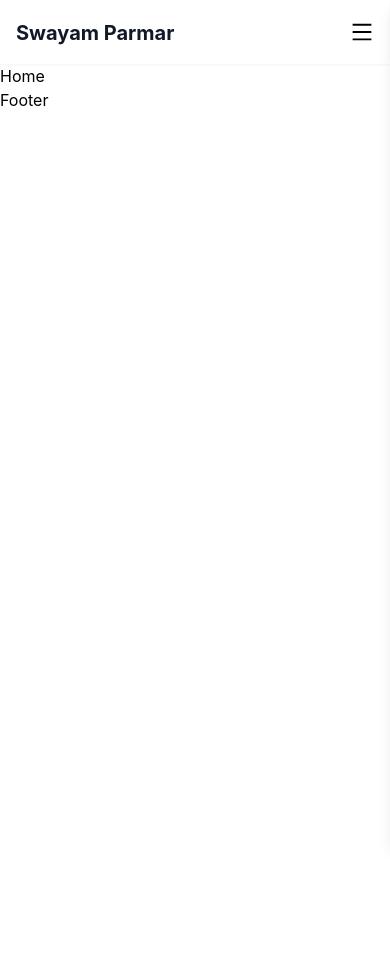
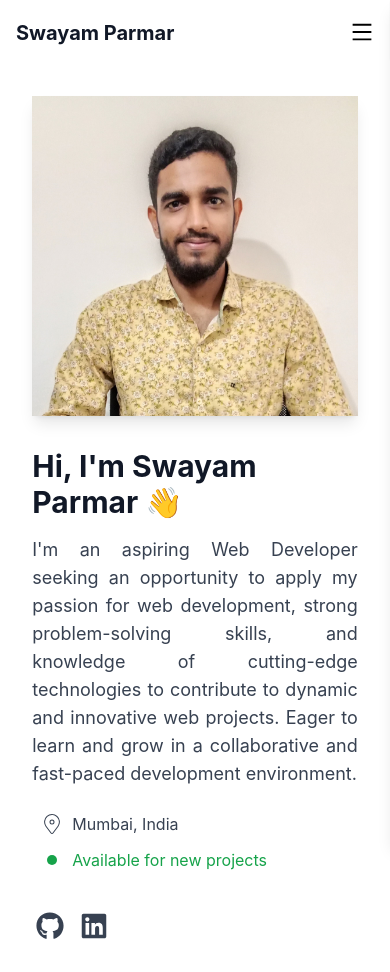
Before and after one commit to SwayamParmar/swayam-reactdev, a React (Create React App) app: page / in a window 390 px wide. Before the commit the page ends 844 px from the top, so only its background shows below. Built offline with nearby package versions, Linux system fonts and the light colour scheme.

Commit message:
implemented hero section with dark mode and mobile devices

```diff
--- a/src/components/Footer.js
+++ b/src/components/Footer.js
@@ -2,7 +2,7 @@ import React from 'react'
 
 const Footer = () => {
   return (
-    <div>Footer</div>
+    <div></div>
   )
 }
 
--- a/src/components/Header.js
+++ b/src/components/Header.js
@@ -2,7 +2,6 @@ import React, { useState } from 'react'
 import { FaMoon } from "react-icons/fa";
 import { FiSun } from "react-icons/fi";
 import useMediaQuery from '../mediaQuery/useMediaQuery';
-// import "../styles/header.css";
 import MobileHeader from '../mobileComponents/MobileHeader';
 import { NavLink } from 'react-router-dom';
 
@@ -22,7 +21,7 @@ const Header = () => {
     const WebHeader = () => {
         return (
             <div className={`text-center ${darkMode ? 'dark' : ''}`}>
-                <header className="bg-white dark:bg-gray-900 flex items-center justify-between p-4 shadow-md transition-colors duration-300">
+                <header className="bg-white dark:bg-gray-900 flex items-center justify-between p-4 transition-colors duration-300">
                     <div className="w-11/12 mx-auto flex items-center justify-between transition-colors duration-300">
                         <div className="transition-colors duration-300">
                             <NavLink to="/" className="no-underline">
--- /dev/null
+++ b/src/components/HeroSection.js
@@ -0,0 +1,58 @@
+import React from 'react';
+import { CiLocationOn } from "react-icons/ci";
+import { GoDotFill } from "react-icons/go";
+import { FaGithub } from "react-icons/fa";
+import { FaLinkedin } from "react-icons/fa6";
+import useMediaQuery from '../mediaQuery/useMediaQuery';
+
+
+const HeroSection = () => {
+    const isMobile = useMediaQuery(800);
+
+    return (
+        <section className='bg-white dark:bg-gray-900 transition-colors duration-300'>
+            <div className="bg-white dark:bg-gray-900 w-11/12 mx-auto px-4 py-8 sm:py-16 lg:py-24 transition-colors duration-300">
+                <div className={`flex ${isMobile ? 'flex-col-reverse' : 'flex'} lg:flex-row items-center justify-between lg:space-x-8 transition-colors duration-300`}>
+                    <div className="w-full sm:w-1/1 mt-8 lg:mt-0 transition-colors duration-300">
+                        <h1 className="text-3xl sm:text-5xl lg:text-6xl font-bold text-gray-900 dark:text-white mb-4 transition-colors duration-300">
+                            Hi, I'm Swayam Parmar <span role="img" aria-label="wave">👋</span>
+                        </h1>
+                        <p className="text-lg sm:text-xl lg:text-base text-gray-700 dark:text-gray-300 mb-6 text-justify transition-colors duration-300">
+                            I'm an aspiring Web Developer seeking an opportunity to apply my passion for web development,
+                            strong problem-solving skills, and knowledge of cutting-edge technologies to contribute to dynamic
+                            and innovative web projects. Eager to learn and grow in a collaborative and fast-paced development environment.
+                        </p>
+
+                        <div className="flex items-start flex-col space-y-3 mb-6 transition-colors duration-300">
+                            <span className="flex items-center text-gray-700 dark:text-gray-300 transition-colors duration-300">
+                                <CiLocationOn className='h-6 w-10' />
+                                Mumbai, India
+                            </span>
+                            <span className="flex items-center text-green-600 dark:text-green-400 transition-colors duration-300">
+                                <GoDotFill className='h-5 w-10' />
+                                Available for new projects
+                            </span>
+                        </div>
+
+                        <div className="flex space-x-2 pt-4 transition-colors duration-300">
+                            <a href="https://linkedin.com" className="text-gray-700 dark:text-gray-300 hover:text-gray-900 dark:hover:text-white transition-colors duration-200">
+                                <FaGithub className="h-7 w-9"/>
+                            </a>
+                            <a href="https://linkedin.com" className="text-gray-700 dark:text-gray-300 hover:text-gray-900 dark:hover:text-white transition-colors duration-200">
+                                <FaLinkedin className="h-7 w-9"/>
+                            </a>
+                        </div>
+                    </div>
+
+                    <div className="w-full lg:w-1/2 flex justify-center lg:justify-end">
+                        <img src="../images/swayam.jpg" alt="Sagar" className={`w-82 h-80 sm:w-82 sm:h-80 lg:w-250 lg:h-250 shadow-lg`} />
+                    </div>
+
+                </div>
+            </div>
+        </section>
+    );
+};
+
+
+export default HeroSection;
--- a/src/pages/Home.js
+++ b/src/pages/Home.js
@@ -1,8 +1,11 @@
 import React from 'react'
+import HeroSection from '../components/HeroSection';
 
 const Home = () => {
     return (
-        <div>Home</div>
+        <>
+            <HeroSection />
+        </>
     )
 }
 
```
Also changed, not shown: public/images/swayam.jpg (added).
